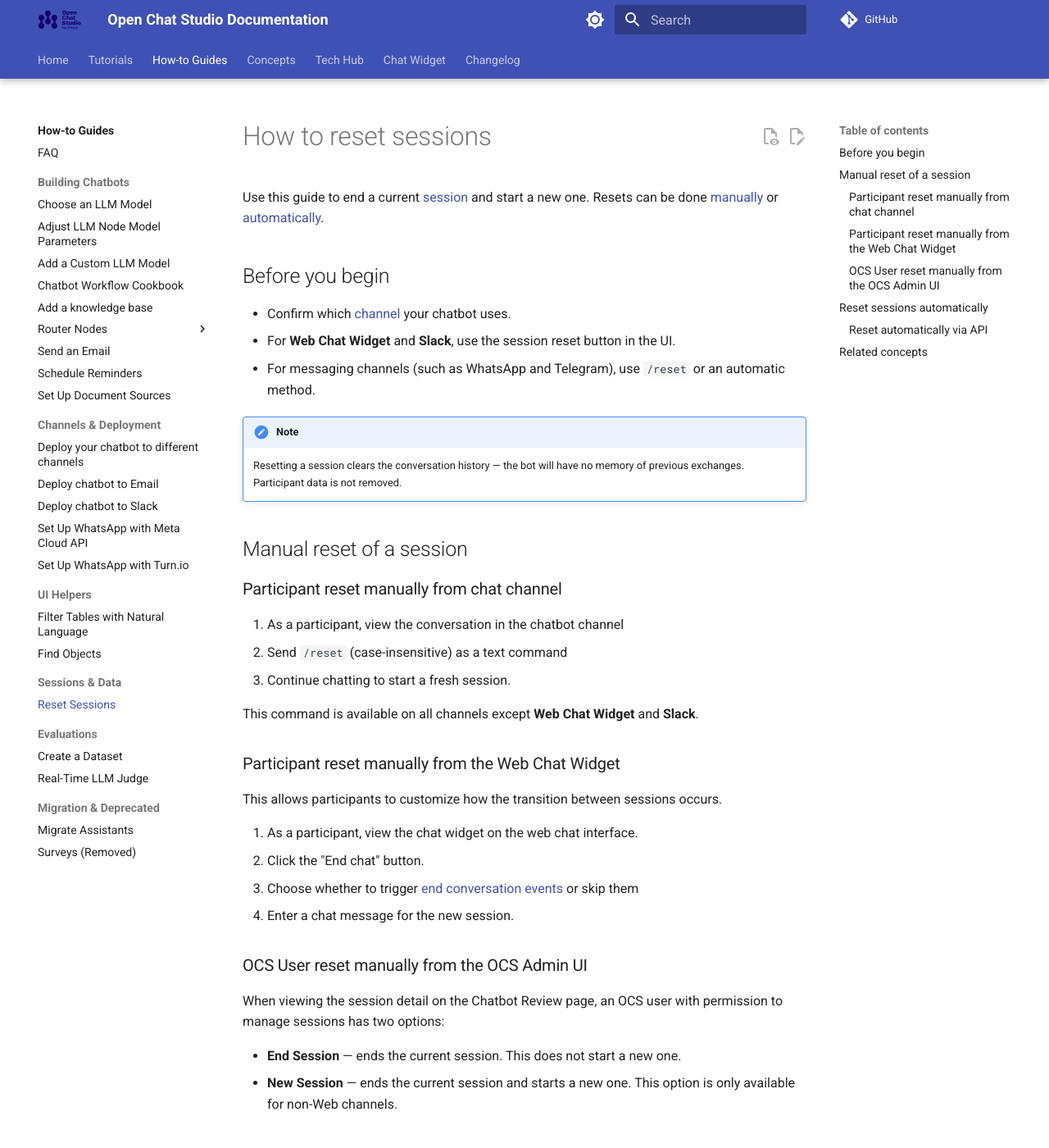
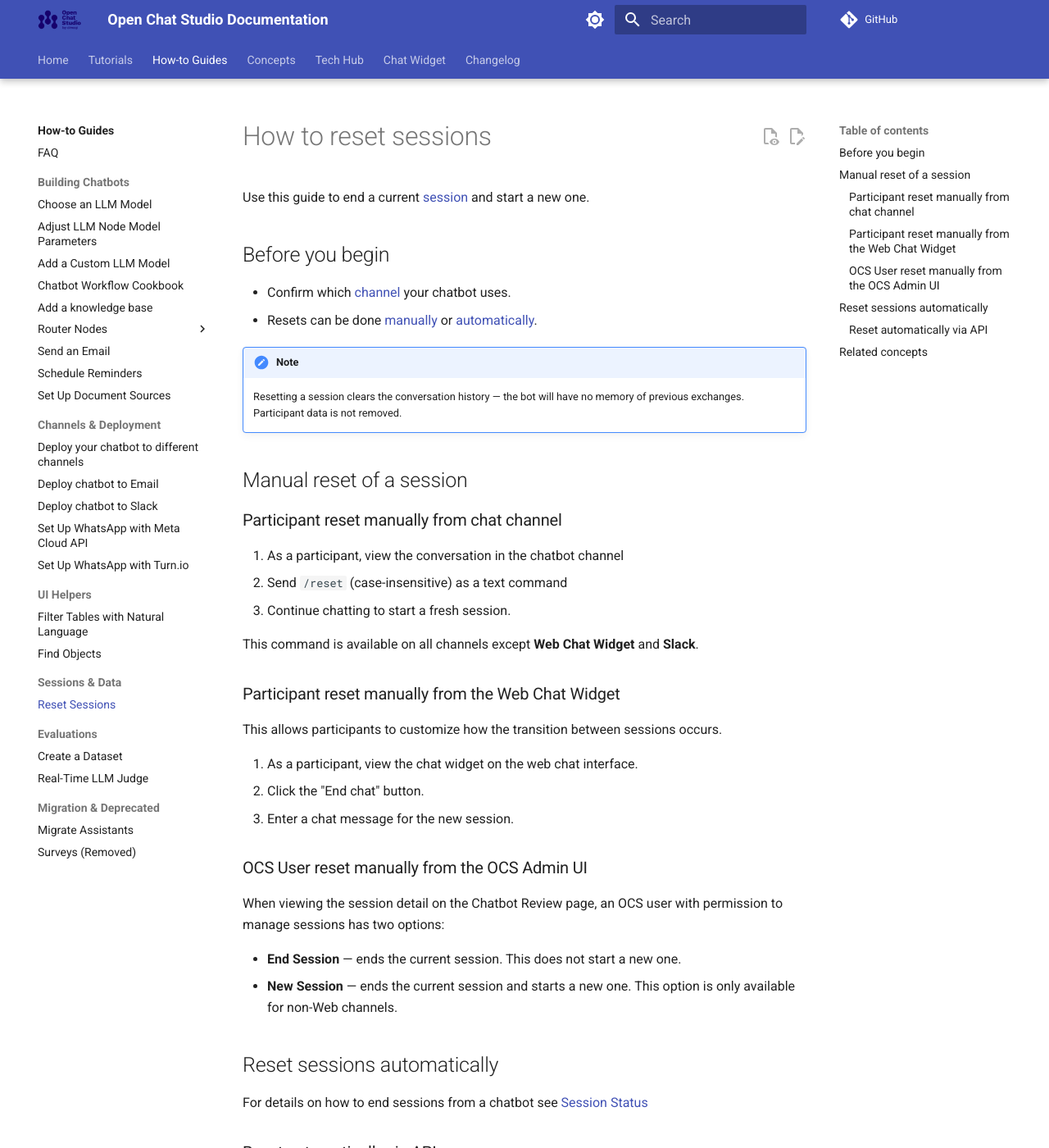
Before and after one commit to dimagi/open-chat-studio-docs, an MkDocs documentation site: the page built from docs/how-to/reset_sessions.md, in a window 1280 px wide and 1400 px high. Shown: the whole window at 82% size. Built offline with MkDocs 1.6.1 and Material for MkDocs 9.7.7, drawn with Linux system fonts in a browser that asks for light colours; a script that is not in the unit is left out; comment, search, counter and statistics services are not loaded.

Commit message:
Simplify - remove notes on events and seed msg. Simplify introduction.

```diff
--- a/docs/how-to/reset_sessions.md
+++ b/docs/how-to/reset_sessions.md
@@ -4,13 +4,12 @@ title: How to reset sessions
 
 # How to reset sessions
 
-Use this guide to end a current [session](../concepts/sessions.md) and start a new one. Resets can be done [manually](#manual-reset-of-a-session) or [automatically](#reset-sessions-automatically).
+Use this guide to end a current [session](../concepts/sessions.md) and start a new one.
 
 ## Before you begin
 
 - Confirm which [channel](../concepts/channels.md) your chatbot uses.
-- For **Web Chat Widget** and **Slack**, use the session reset button in the UI.
-- For messaging channels (such as WhatsApp and Telegram), use `/reset` or an automatic method.
+- Resets can be done [manually](#manual-reset-of-a-session) or [automatically](#reset-sessions-automatically).
 
 !!! note
 
@@ -32,8 +31,7 @@ This allows participants to customize how the transition between sessions occurs
 
 1. As a participant, view the chat widget on the web chat interface.
 2. Click the "End chat" button.
-3. Choose whether to trigger [end conversation events](../concepts/events.md) or skip them
-4. Enter a chat message for the new session.
+3. Enter a chat message for the new session.
 
 ### OCS User reset manually from the OCS Admin UI
 
```
